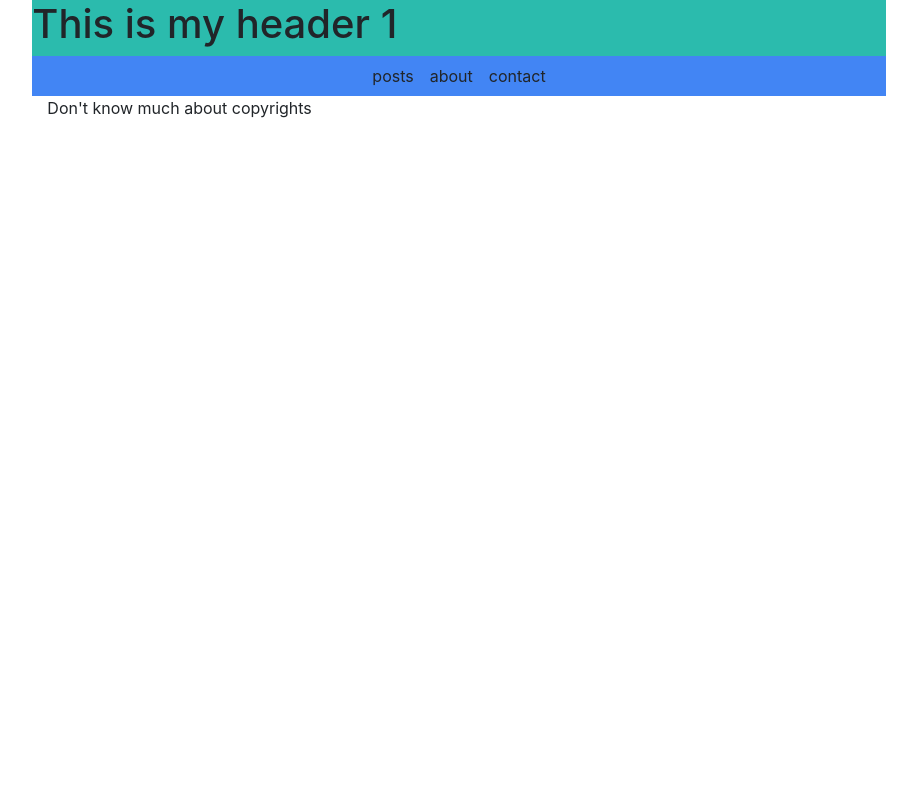
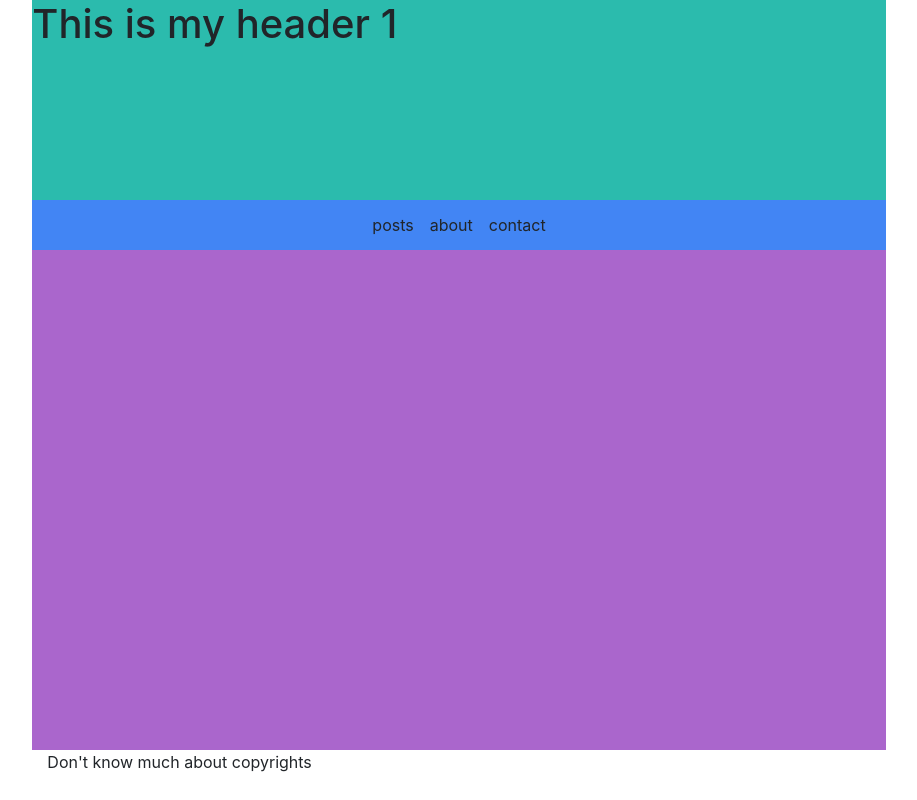
Before and after one commit to sergzak022/static-ws-env, a Node project: template layouts/main.pug in a window 1280 px wide. Shown: the whole page, without its empty margins (181-1098 px from the left). Run offline with Node 20 templates, Linux system fonts and the light colour scheme; the template is opened without the code that fills it, so the values that code supplies are empty; style sheets or scripts are compiled from the project's sources; some libraries are stand-ins or nearby versions.

Commit message:
added heights to sections

```diff
--- a/src/scss/main.scss
+++ b/src/scss/main.scss
@@ -1,11 +1,14 @@
 body {
   #header {
     background-color: #2BBBAD;
+    height: 200px;
   }
   #navigation {
     background-color: #4285f4;
+    height: 50px;
   }
   #content {
     background-color: #aa66cc;
+    height: 500px;
   }
 }
```
